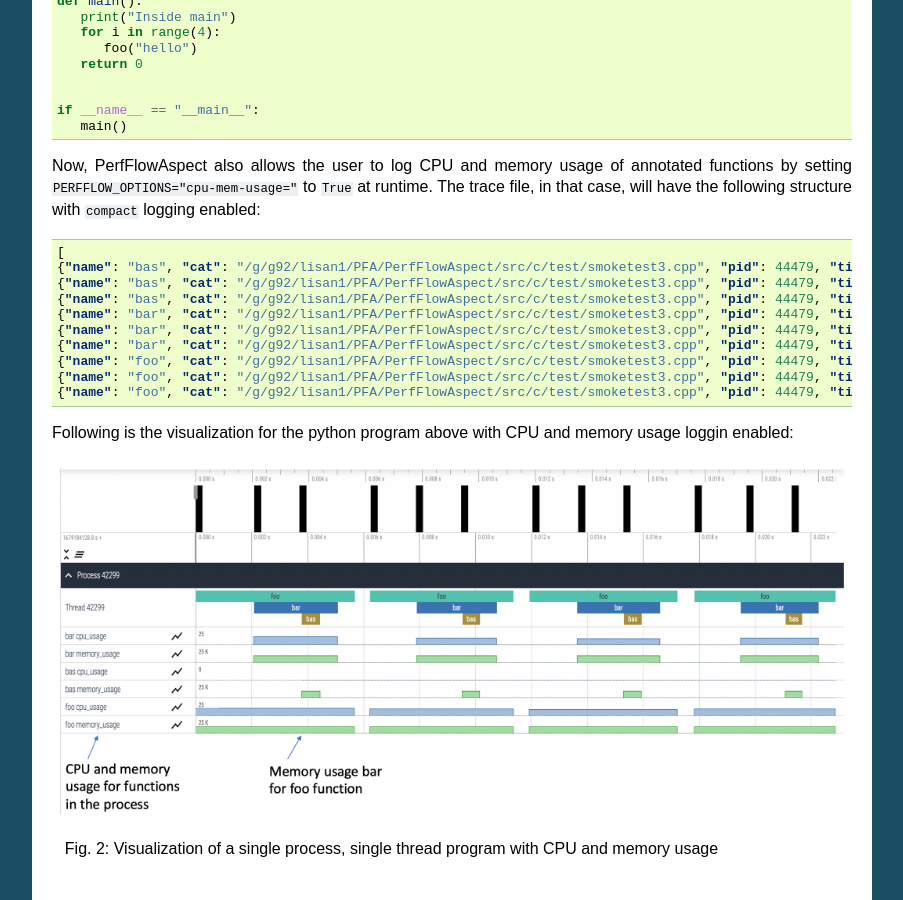
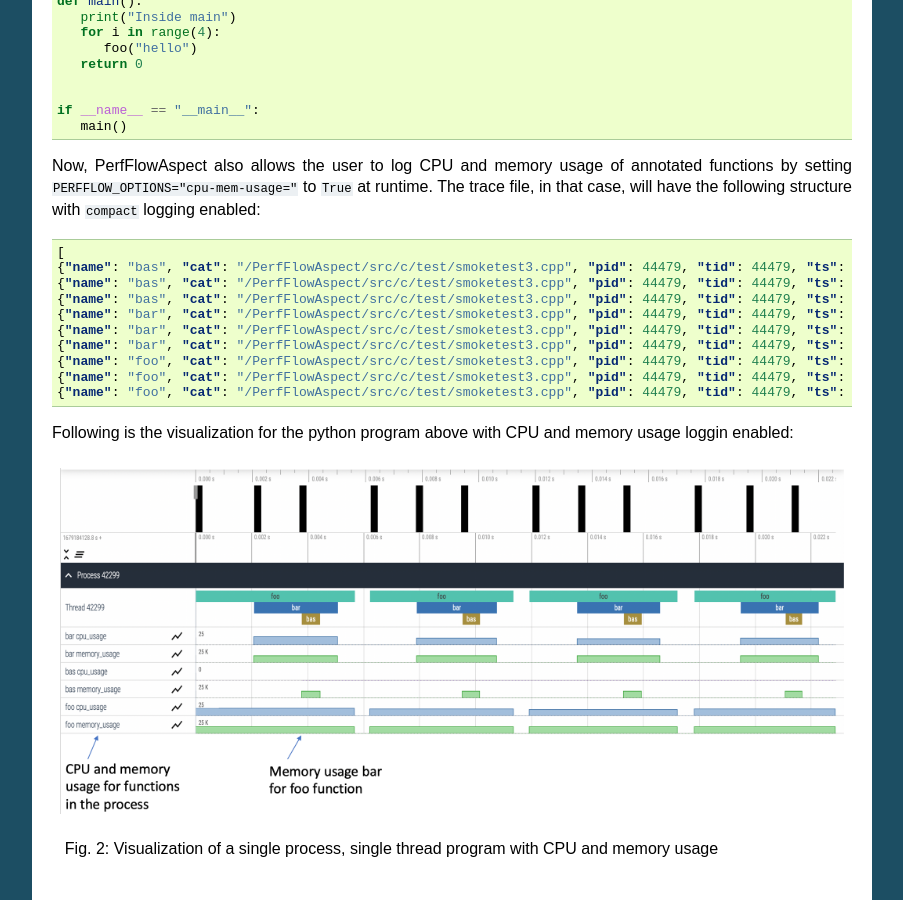
Before and after one commit to flux-framework/PerfFlowAspect, a Sphinx documentation site: the page built from docs/Visualization.rst, in a window 1280 px wide and 900 px high, scrolled down 1493 px. Shown: the whole window, without its empty margins (198-1101 px from the left). Built offline with Sphinx 7.4.7, drawn with Linux system fonts in a browser that asks for light colours.

Commit message:
final touches

```diff
--- a/docs/Visualization.rst
+++ b/docs/Visualization.rst
@@ -95,15 +95,15 @@ at runtime. The trace file, in that case, will have the following structure with
 .. code:: JSON
 
    [
-   {"name": "bas", "cat": "/g/g92/lisan1/PFA/PerfFlowAspect/src/c/test/smoketest3.cpp", "pid": 44479, "tid": 44479, "ts": 1679184351167907.0, "ph": "C", "args": {"cpu_usage": 0.0, "memory_usage": 10944}},
-   {"name": "bas", "cat": "/g/g92/lisan1/PFA/PerfFlowAspect/src/c/test/smoketest3.cpp", "pid": 44479, "tid": 44479, "ts": 1679184351168628.0, "ph": "C", "args": {"cpu_usage": 0.0, "memory_usage": 0}},
-   {"name": "bas", "cat": "/g/g92/lisan1/PFA/PerfFlowAspect/src/c/test/smoketest3.cpp", "pid": 44479, "tid": 44479, "ts": 1679184351167907.0, "ph": "X", "dur": 721.0},
-   {"name": "bar", "cat": "/g/g92/lisan1/PFA/PerfFlowAspect/src/c/test/smoketest3.cpp", "pid": 44479, "tid": 44479, "ts": 1679184351167127.0, "ph": "C", "args": {"cpu_usage": 11.980575694383594, "memory_usage": 10944}},
-   {"name": "bar", "cat": "/g/g92/lisan1/PFA/PerfFlowAspect/src/c/test/smoketest3.cpp", "pid": 44479, "tid": 44479, "ts": 1679184351170287.0, "ph": "C", "args": {"cpu_usage": 0.0, "memory_usage": 0}},
-   {"name": "bar", "cat": "/g/g92/lisan1/PFA/PerfFlowAspect/src/c/test/smoketest3.cpp", "pid": 44479, "tid": 44479, "ts": 1679184351167127.0, "ph": "X", "dur": 3160.0},
-   {"name": "foo", "cat": "/g/g92/lisan1/PFA/PerfFlowAspect/src/c/test/smoketest3.cpp", "pid": 44479, "tid": 44479, "ts": 1679184351165193.0, "ph": "C", "args": {"cpu_usage": 98.625834450525915, "memory_usage": 14976}},
-   {"name": "foo", "cat": "/g/g92/lisan1/PFA/PerfFlowAspect/src/c/test/smoketest3.cpp", "pid": 44479, "tid": 44479, "ts": 1679184351505085.0, "ph": "C", "args": {"cpu_usage": 0.0, "memory_usage": 0}},
-   {"name": "foo", "cat": "/g/g92/lisan1/PFA/PerfFlowAspect/src/c/test/smoketest3.cpp", "pid": 44479, "tid": 44479, "ts": 1679184351165193.0, "ph": "X", "dur": 339892.0},
+   {"name": "bas", "cat": "/PerfFlowAspect/src/c/test/smoketest3.cpp", "pid": 44479, "tid": 44479, "ts": 1679184351167907.0, "ph": "C", "args": {"cpu_usage": 0.0, "memory_usage": 10944}},
+   {"name": "bas", "cat": "/PerfFlowAspect/src/c/test/smoketest3.cpp", "pid": 44479, "tid": 44479, "ts": 1679184351168628.0, "ph": "C", "args": {"cpu_usage": 0.0, "memory_usage": 0}},
+   {"name": "bas", "cat": "/PerfFlowAspect/src/c/test/smoketest3.cpp", "pid": 44479, "tid": 44479, "ts": 1679184351167907.0, "ph": "X", "dur": 721.0},
+   {"name": "bar", "cat": "/PerfFlowAspect/src/c/test/smoketest3.cpp", "pid": 44479, "tid": 44479, "ts": 1679184351167127.0, "ph": "C", "args": {"cpu_usage": 11.980575694383594, "memory_usage": 10944}},
+   {"name": "bar", "cat": "/PerfFlowAspect/src/c/test/smoketest3.cpp", "pid": 44479, "tid": 44479, "ts": 1679184351170287.0, "ph": "C", "args": {"cpu_usage": 0.0, "memory_usage": 0}},
+   {"name": "bar", "cat": "/PerfFlowAspect/src/c/test/smoketest3.cpp", "pid": 44479, "tid": 44479, "ts": 1679184351167127.0, "ph": "X", "dur": 3160.0},
+   {"name": "foo", "cat": "/PerfFlowAspect/src/c/test/smoketest3.cpp", "pid": 44479, "tid": 44479, "ts": 1679184351165193.0, "ph": "C", "args": {"cpu_usage": 98.625834450525915, "memory_usage": 14976}},
+   {"name": "foo", "cat": "/PerfFlowAspect/src/c/test/smoketest3.cpp", "pid": 44479, "tid": 44479, "ts": 1679184351505085.0, "ph": "C", "args": {"cpu_usage": 0.0, "memory_usage": 0}},
+   {"name": "foo", "cat": "/PerfFlowAspect/src/c/test/smoketest3.cpp", "pid": 44479, "tid": 44479, "ts": 1679184351165193.0, "ph": "X", "dur": 339892.0},
 
 Following is the visualization for the python program above with CPU and memory
 usage loggin enabled:
```
